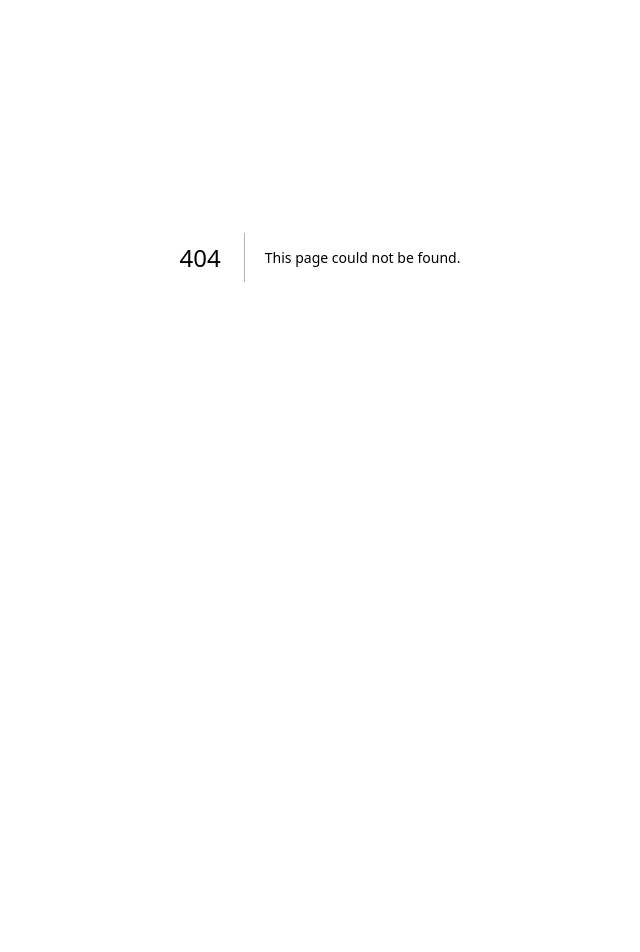
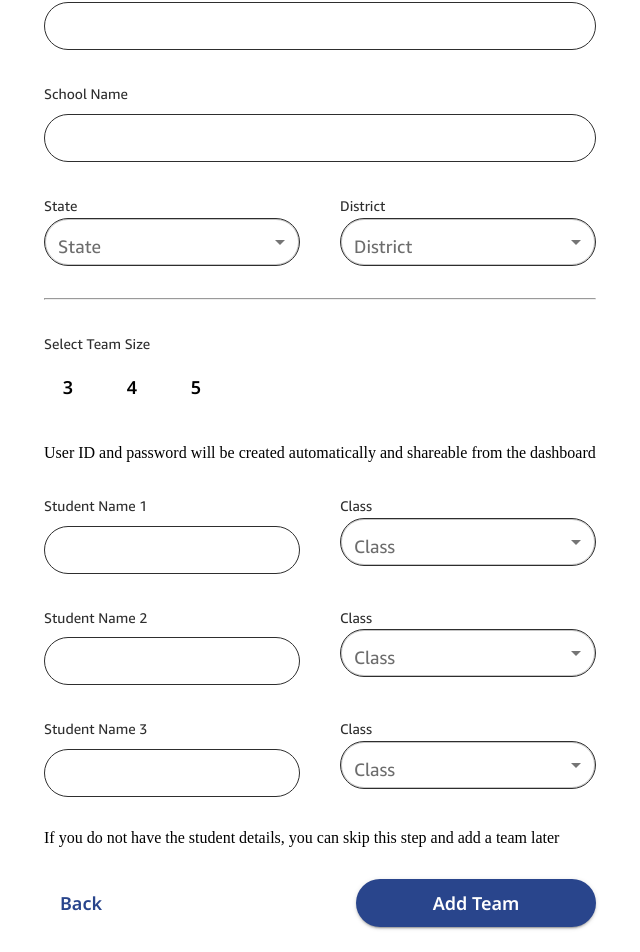
Before and after one commit to navgurukul/c4ca, a Next.js app: page /dashboard/team in a window 1280 px wide. Before the commit this address had no page. Shown: the part 223-1175 px from the top of the page, without its empty margins (320-960 px from the left). Before the commit the page ends 880 px from the top, so only its background shows below. Built offline with nearby package versions, Linux system fonts and the light colour scheme; a web font is replaced by a local one.

Commit message:
add team page

```diff
--- a/components/forms/InputControl.jsx
+++ b/components/forms/InputControl.jsx
@@ -2,7 +2,6 @@ import { TextField } from "@/styles/style"
 import { Box, Typography } from "@mui/material"
 
 const InputControl = (props) => {
-  console.log(props, 'props')
   return(
     <>
       <Box sx={{ display: "grid", gap: 1,backgroundColor:"pink" }}>
--- a/components/forms/Team.jsx
+++ b/components/forms/Team.jsx
@@ -4,69 +4,103 @@ import {
   Typography,
   Box,
   useMediaQuery,
+  Grid,
 } from "@mui/material";
 import InputControl from "./InputControl";
 import { breakpoints } from "@/theme/constant";
+import SelectControl from "./SelectControl";
+import { useState } from "react";
+
 
 const Team = () => {
   const isMobile = useMediaQuery("(max-width:" + breakpoints.values.sm + "px)");
-
-  const handleClick = (e) => {
-    console.log(e.target.textContent);
-  };
+  const [teamSize, setTeamSize] = useState(3);
+  const sizeList = [3, 4, 5];
 
   return (
-    <Container maxWidth="sm" sx={{ display: "grid", gap: isMobile ? 2 : 4 }}>
+    <Container
+      maxWidth="sm"
+      sx={{ display: "grid", gap: isMobile ? 2 : 4, paddingY: 5 }}
+    >
       <Typography variant="h5" color="text.primary">
-        Team Details
+        Add a Team
       </Typography>
 
+      <InputControl label="Team Name" type="text" />
+      <InputControl label="School Name" type="text" />
+      <Grid spacing={5} container>
+        <Grid xs={6} item>
+          <SelectControl
+            label="State"
+            options={[{ label: "Maharashtra", value: "MH" }]}
+          />
+        </Grid>
+        <Grid xs={6} item>
+          <SelectControl
+            label="District"
+            options={[{ label: "Bhandara", value: "36" }]}
+          />
+        </Grid>
+      </Grid>
+      <hr />
       <Box sx={{ display: "grid", gap: 1 }}>
         <Typography variant="body2" color="text.primary">
           Select Team Size
         </Typography>
-
         <Box className="btnGrp">
-          <Button className="teamBtn" variant="subtitle1" onClick={handleClick}>
-            3
-          </Button>
-          <Button className="teamBtn" variant="subtitle1" onClick={handleClick}>
-            4
-          </Button>
-          <Button className="teamBtn" variant="subtitle1" onClick={handleClick}>
-            5
-          </Button>
+          {sizeList.map((size) => (
+            <Button
+              className={`teamBtn ${
+                teamSize == size ? "teamBtn-selected" : ""
+              }`}
+              variant="subtitle1"
+              onClick={() => setTeamSize(size)}
+            >
+              {size}
+            </Button>
+          ))}
         </Box>
       </Box>
-
-      <Typography variant="body2" color="Grey.main">
-        Your team members will join your team when they login or see your invite
-        if they already registered on the platform
+      <Typography variant="" color="Gray.light">
+        User ID and password will be created automatically and shareable from
+        the dashboard
       </Typography>
-
-      <InputControl label="Team Name" type="text" />
-
-      <Box sx={{ display: "grid", gap: 1 }}>
-        <Typography variant="body2" color="text.primary">
-          Team Member 1
-        </Typography>
-        <Typography variant="body1" color="text.primary">
-          User Name (You)
-        </Typography>
-      </Box>
-      <Box sx={{ display: "grid", gap: 1 }}>
-        <Typography variant="body2" color="text.primary">
-          Team Member 2
-        </Typography>
-        <InputControl label="Full Name" type="text" />
-        <InputControl label="Email Address" type="email" />
-      </Box>
-      <Box sx={{ display: "grid", gap: 1 }}>
-        <Typography variant="body2" color="text.primary">
-          Team Member 3
-        </Typography>
-        <InputControl label="Full Name" type="text" />
-        <InputControl label="Email Address" type="email" />
+      {Array.from({ length: teamSize }, (_, index) => index + 1).map((i) => (
+        <Grid spacing={5} container>
+          <Grid xs={6} item>
+            <InputControl label={`Student Name ${i}`} type="text" />
+          </Grid>
+          <Grid xs={6} item>
+            <SelectControl
+              label="Class"
+              options={[
+                { label: "5th", value: "5" },
+                { label: "6th", value: "6" },
+                { label: "7th", value: "7" },
+                { label: "8th", value: "8" },
+                { label: "9th", value: "9" },
+                { label: "10th", value: "10" },
+              ]}
+            />
+          </Grid>
+        </Grid>
+      ))}
+      <Typography variant="" color="Gray.light">
+        If you do not have the student details, you can skip this step and add a
+        team later
+      </Typography>
+      <Box sx={{ display: "flex", justifyContent: "space-between" }}>
+        <Button className="Button" color="primary">
+          Back
+        </Button>
+        <Button
+          className="Button"
+          color="primary"
+          variant="contained"
+          sx={{ minWidth: 240, display: "block" }}
+        >
+          Add Team
+        </Button>
       </Box>
     </Container>
   );
--- /dev/null
+++ b/pages/dashboard/team.js
@@ -0,0 +1,3 @@
+const { default: Team } = require("@/components/forms/Team");
+
+export default Team;
--- a/styles/globals.css
+++ b/styles/globals.css
@@ -176,6 +176,10 @@ header .box {
   cursor: pointer;
 }
 
+.teamBtn-selected{
+  background-color: #c5d6f9
+}
+
 .teamBtn_bgColor, .teamBtn:hover {
   background: #D4DAE8;
 }
```
